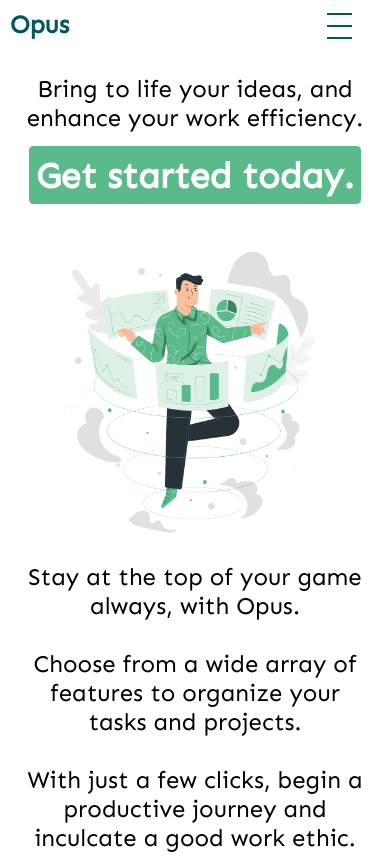
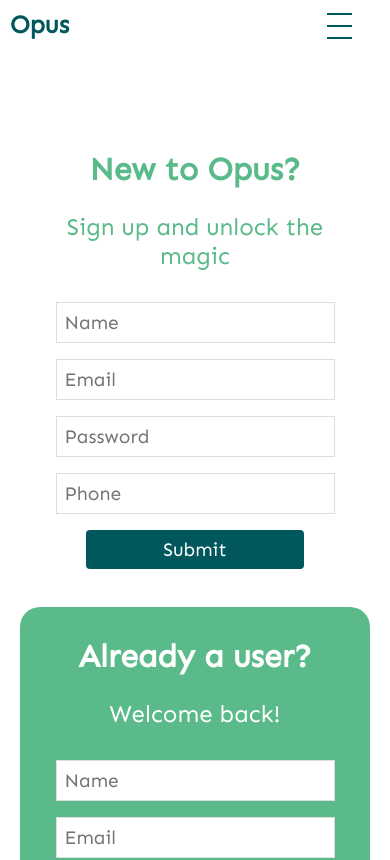
Before and after one commit to disha9112/Opus, a React (Create React App) app: page / in a window 390 px wide. Shown: the top 860 px of the page. Built offline with nearby package versions, Linux system fonts and the light colour scheme.

Commit message:
auth page done

```diff
--- a/public/index.html
+++ b/public/index.html
@@ -10,34 +10,11 @@
       content="Web site created using create-react-app"
     />
     <link rel="apple-touch-icon" href="%PUBLIC_URL%/logo192.png" />
-    <!--
-      manifest.json provides metadata used when your web app is installed on a
-      user's mobile device or desktop. See https://developers.google.com/web/fundamentals/web-app-manifest/
-    -->
     <link rel="manifest" href="%PUBLIC_URL%/manifest.json" />
-    <!--
-      Notice the use of %PUBLIC_URL% in the tags above.
-      It will be replaced with the URL of the `public` folder during the build.
-      Only files inside the `public` folder can be referenced from the HTML.
-
-      Unlike "/favicon.ico" or "favicon.ico", "%PUBLIC_URL%/favicon.ico" will
-      work correctly both with client-side routing and a non-root public URL.
-      Learn how to configure a non-root public URL by running `npm run build`.
-    -->
-    <title>React App</title>
+    <title>Opus</title>
   </head>
   <body>
     <noscript>You need to enable JavaScript to run this app.</noscript>
     <div id="root"></div>
-    <!--
-      This HTML file is a template.
-      If you open it directly in the browser, you will see an empty page.
-
-      You can add webfonts, meta tags, or analytics to this file.
-      The build step will place the bundled scripts into the <body> tag.
-
-      To begin the development, run `npm start` or `yarn start`.
-      To create a production bundle, use `npm run build` or `yarn build`.
-    -->
   </body>
 </html>
--- a/src/App.js
+++ b/src/App.js
@@ -1,10 +1,12 @@
 import "./App.css";
+import Authpage from "./pages/authpage/authpage.component";
 import Homepage from "./pages/homepage/homepage.component";
 
 function App() {
   return (
     <div>
-      <Homepage />
+      <Authpage />
+      {/* <Homepage /> */}
     </div>
   );
 }
--- a/src/components/navbar/navbar.component.js
+++ b/src/components/navbar/navbar.component.js
@@ -15,7 +15,6 @@
           <span></span>
         </label>
       </div>
-
       <div className="nav-links">
         <li>Login</li>
         <li>Contact Us</li>
--- /dev/null
+++ b/src/pages/authpage/authpage.component.js
@@ -0,0 +1,32 @@
+import React from "react";
+import Navbar from "../../components/navbar/navbar.component";
+import "./authpage.styles.css";
+
+const Authpage = () => {
+  return (
+    <div>
+      <Navbar />
+      <div className="container-auth">
+        <div className="signup">
+          <div className="title">New to Opus?</div>
+          <p>Sign up and unlock the magic</p>
+          <input type="text" placeholder="Name" required />
+          <input type="email" placeholder="Email" required />
+          <input type="password" placeholder="Password" required />
+          <input type="tel" placeholder="Phone" required />
+          <input type="submit" value="Submit" />
+        </div>
+        <div className="login">
+          <div className="title">Already a user?</div>
+          <p>Welcome back!</p>
+          <input type="text" placeholder="Name" required />
+          <input type="email" placeholder="Email" required />
+          <input type="password" placeholder="Password" required />
+          <input type="submit" value="Submit" />
+        </div>
+      </div>
+    </div>
+  );
+};
+
+export default Authpage;
--- /dev/null
+++ b/src/pages/authpage/authpage.styles.css
@@ -0,0 +1,100 @@
+.container-auth {
+  text-align: center;
+  padding: 20px;
+  margin-top: 100px;
+  box-sizing: border-box;
+  background-color: #ffffff;
+  display: grid;
+  grid-template-columns: 1fr 1fr;
+}
+
+.title {
+  font-size: 2.5em;
+  font-weight: 900;
+}
+
+.signup .title {
+  color: #5aba89;
+}
+
+.signup p {
+  color: #5aba89;
+}
+
+.signup,
+.login {
+  padding: 20px;
+}
+
+.login {
+  color: white;
+  background: #5aba89;
+  border-radius: 20px;
+}
+
+p {
+  font-size: 1.5em;
+}
+
+input {
+  font-size: 1.2em;
+  width: 75%;
+  padding: 8px;
+  margin: 8px 0px;
+  border: 1px solid #dddddd;
+}
+
+input:focus {
+  outline: none;
+}
+
+input[type="submit"] {
+  text-align: center;
+  width: 50%;
+  background-color: #00575c;
+  color: white;
+  border: none;
+  border-radius: 4px;
+  cursor: pointer;
+}
+
+@media all and (max-width: 750px) {
+  .container-auth {
+    display: block;
+  }
+
+  .signup,
+  .login {
+    padding: 50px;
+  }
+}
+
+@media all and (max-width: 450px) {
+  .signup,
+  .login {
+    padding: 30px;
+  }
+
+  .title {
+    font-size: 2em;
+    font-weight: 900;
+  }
+
+  input {
+    font-size: 1.2em;
+    width: 90%;
+    padding: 8px;
+    margin: 8px 0px;
+    border: 1px solid #dddddd;
+  }
+
+  input[type="submit"] {
+    text-align: center;
+    width: 75%;
+    background-color: #00575c;
+    color: white;
+    border: none;
+    border-radius: 4px;
+    cursor: pointer;
+  }
+}
```
